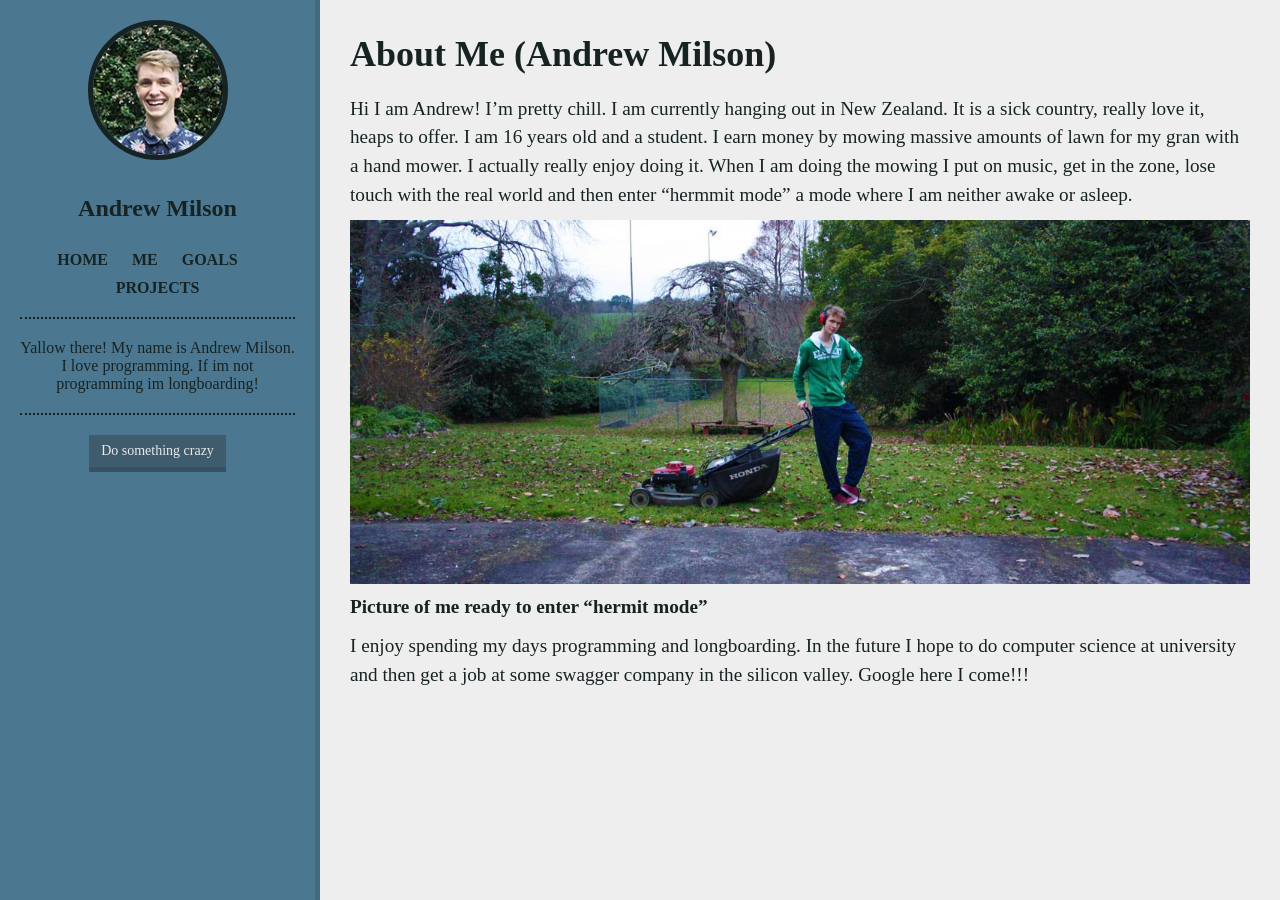
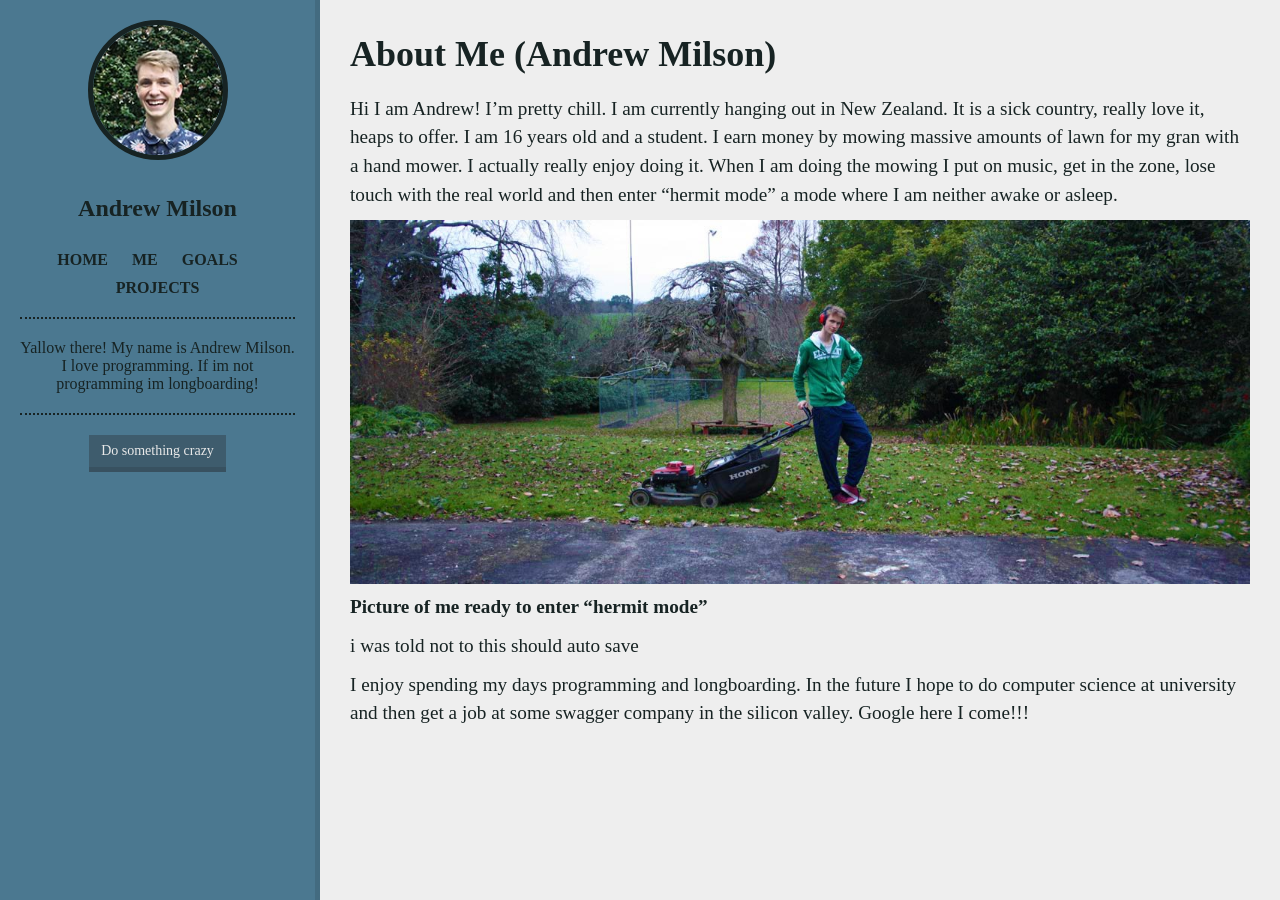
Before and after one commit to andrewmilson/andrewmilson.github.io, a Jekyll site: the page built from about.md, in a window 1280 px wide. Built offline with Jekyll 4.4.1, drawn with Linux system fonts in a browser that asks for light colours.

Commit message:
fixed spelling mistake

```diff
--- a/about.md
+++ b/about.md
@@ -4,9 +4,11 @@
 permalink: /about/
 ---
 
-Hi I am Andrew! I'm pretty chill. I am currently hanging out in New Zealand. It is a sick country, really love it, heaps to offer. I am 16 years old and a student. I earn money by mowing massive amounts of lawn for my gran with a hand mower. I actually really enjoy doing it. When I am doing the mowing I put on music, get in the zone, lose touch with the real world and then enter "hermmit mode" a mode where I am neither awake or asleep.
+Hi I am Andrew! I'm pretty chill. I am currently hanging out in New Zealand. It is a sick country, really love it, heaps to offer. I am 16 years old and a student. I earn money by mowing massive amounts of lawn for my gran with a hand mower. I actually really enjoy doing it. When I am doing the mowing I put on music, get in the zone, lose touch with the real world and then enter "hermit mode" a mode where I am neither awake or asleep.
 
 ![Picture of me ready to enter "hermit mode"](images/mower-and-i.jpg)
 __Picture of me ready to enter "hermit mode"__
 
+i was told not to this should auto save
+
 I enjoy spending my days programming and longboarding. In the future I hope to do computer science at university and then get a job at some swagger company in the silicon valley. Google here I come!!!
```
